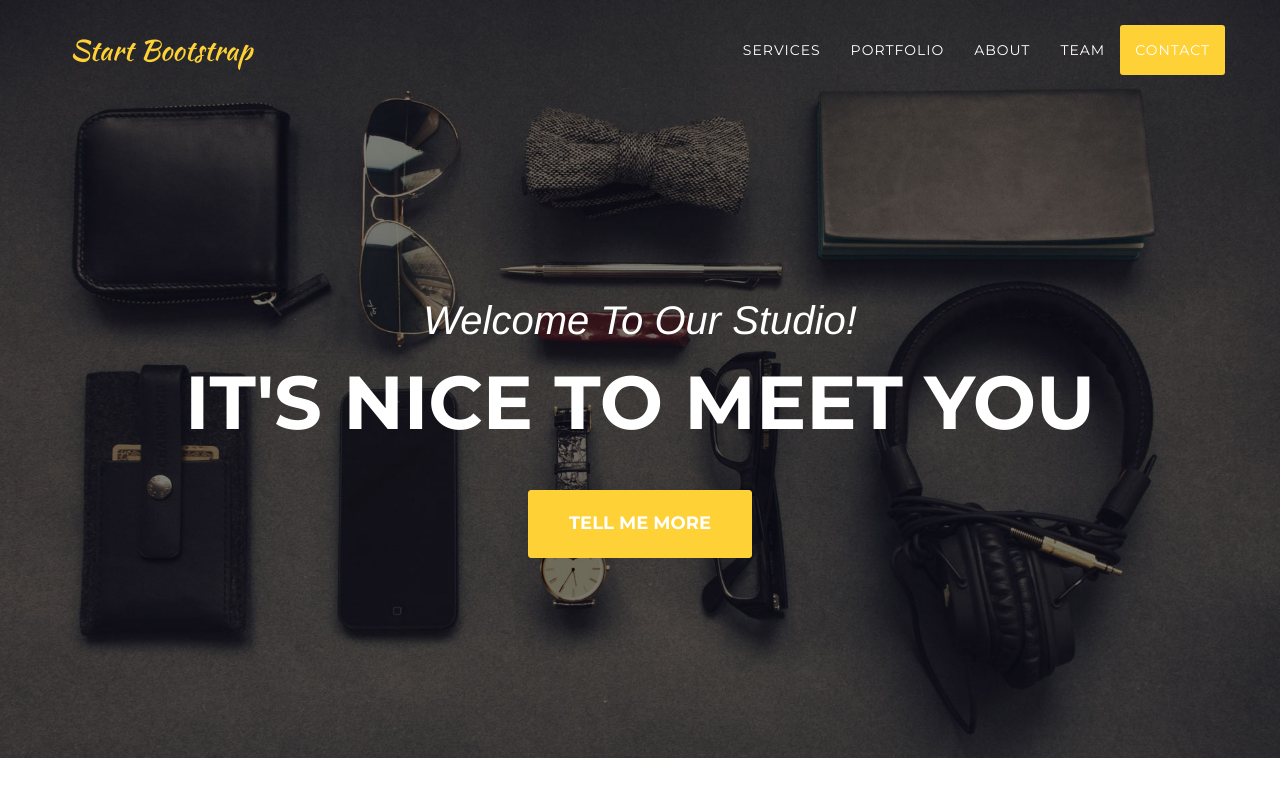
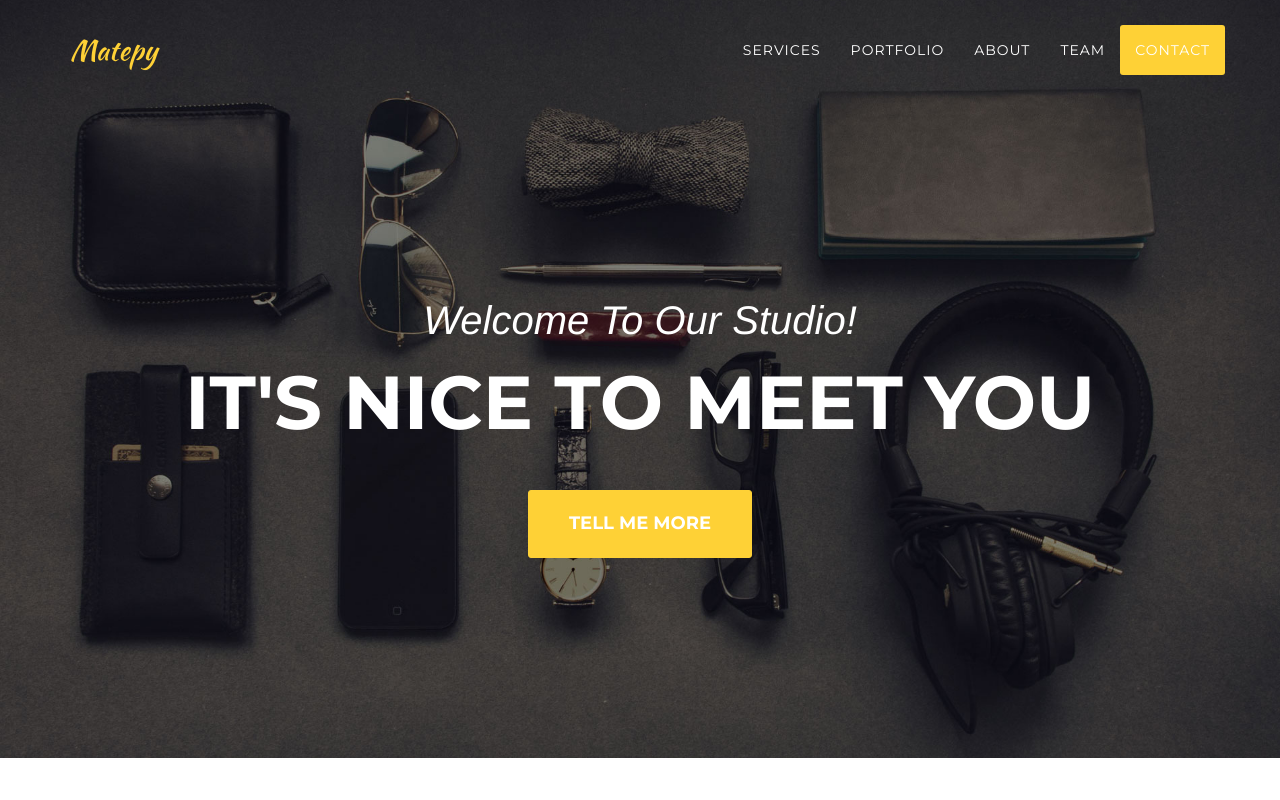
Before and after one commit to anibal21/matepy, a website: page index.html in a window 1280 px wide. Shown: the top 800 px of the page. Drawn offline with nearby package versions, Linux system fonts and the light colour scheme; a web font is replaced by a local one.

Commit message:
Update index.html

```diff
--- a/index.html
+++ b/index.html
@@ -43,7 +43,7 @@
                 <button type="button" class="navbar-toggle" data-toggle="collapse" data-target="#bs-example-navbar-collapse-1">
                     <span class="sr-only">Toggle navigation</span> Menu <i class="fa fa-bars"></i>
                 </button>
-                <a class="navbar-brand page-scroll" href="#page-top">Start Bootstrap</a>
+                <a class="navbar-brand page-scroll" href="#page-top">Matepy</a>
             </div>
 
             <!-- Collect the nav links, forms, and other content for toggling -->
```
